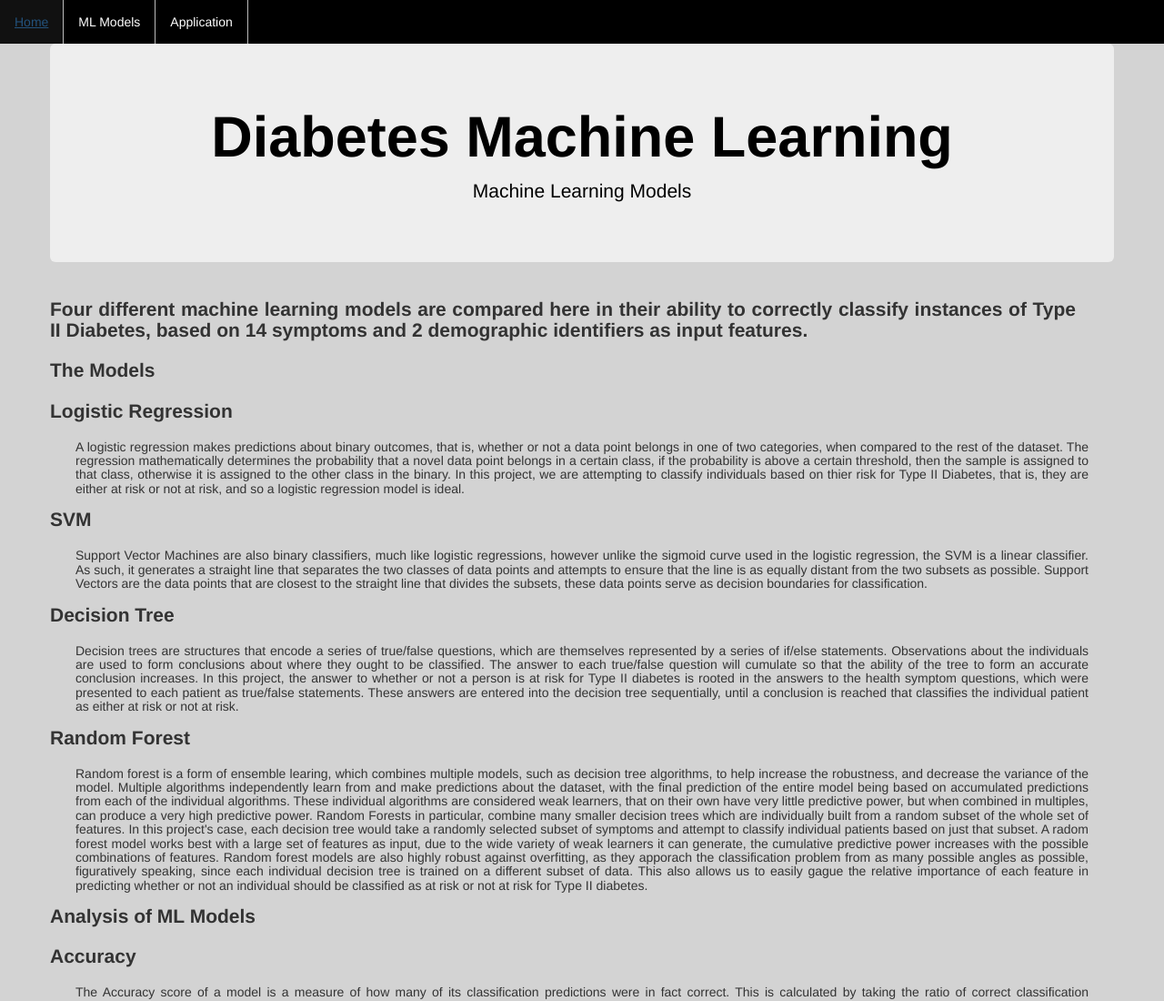
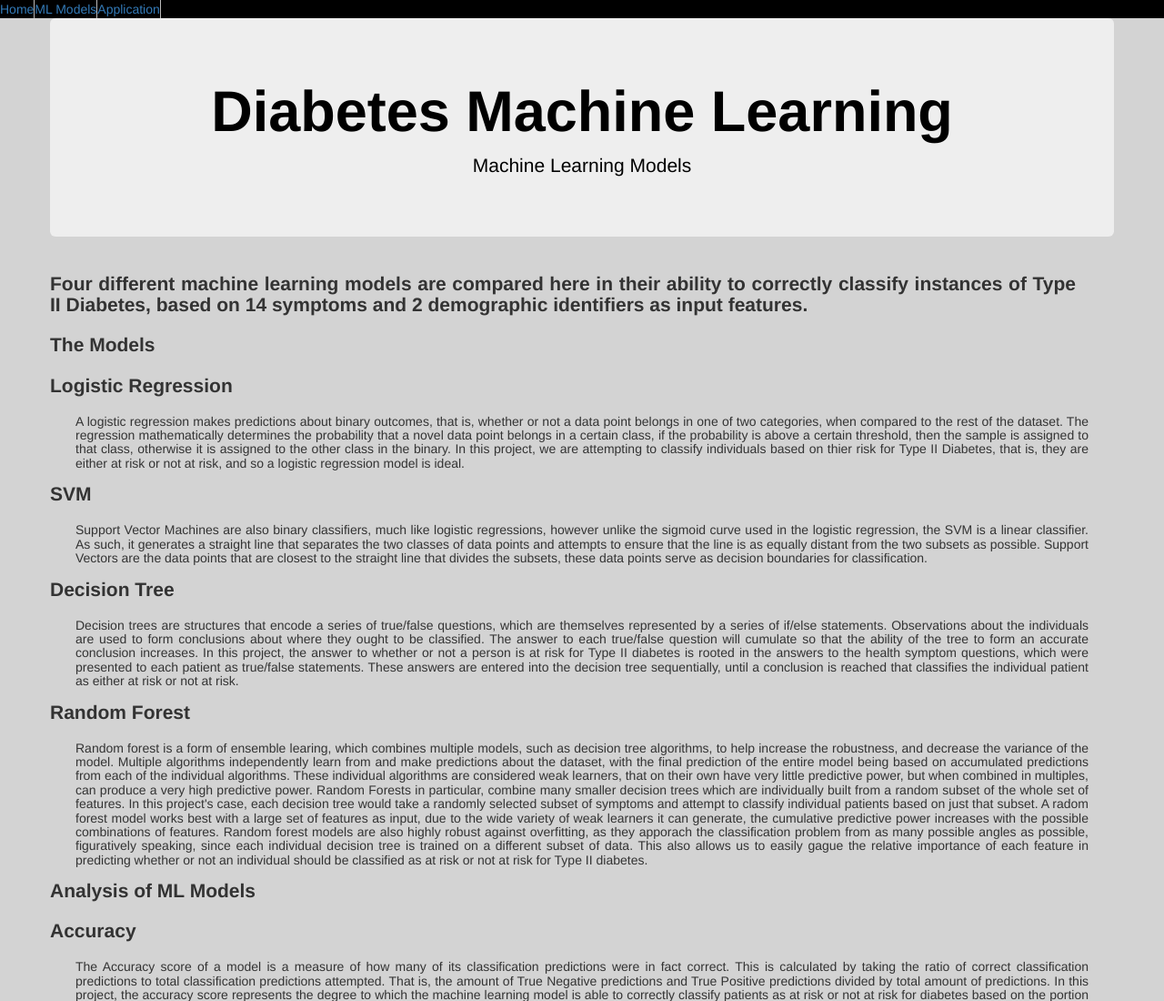
Before and after one commit to asadca4u/Final_Project_Group_Five, a plain HTML site: page ml_models.html in a window 1280 px wide. Shown: the top 1100 px of the page at 91% size. Drawn offline with nearby package versions, Linux system fonts and the light colour scheme.

Commit message:
updating style.css

```diff
--- a/Dashboard/style.css
+++ b/Dashboard/style.css
@@ -10,18 +10,6 @@ li {
   float: left;
   border-right: 1px solid #bbb;
 
-}
-
-li a {
-  display: block;
-  color: white;
-  text-align: center;
-  padding: 14px 16px;
-  text-decoration: none;
-}
-
-li a:hover {
-  background-color: #111;
 }
 
 h4 {
```
